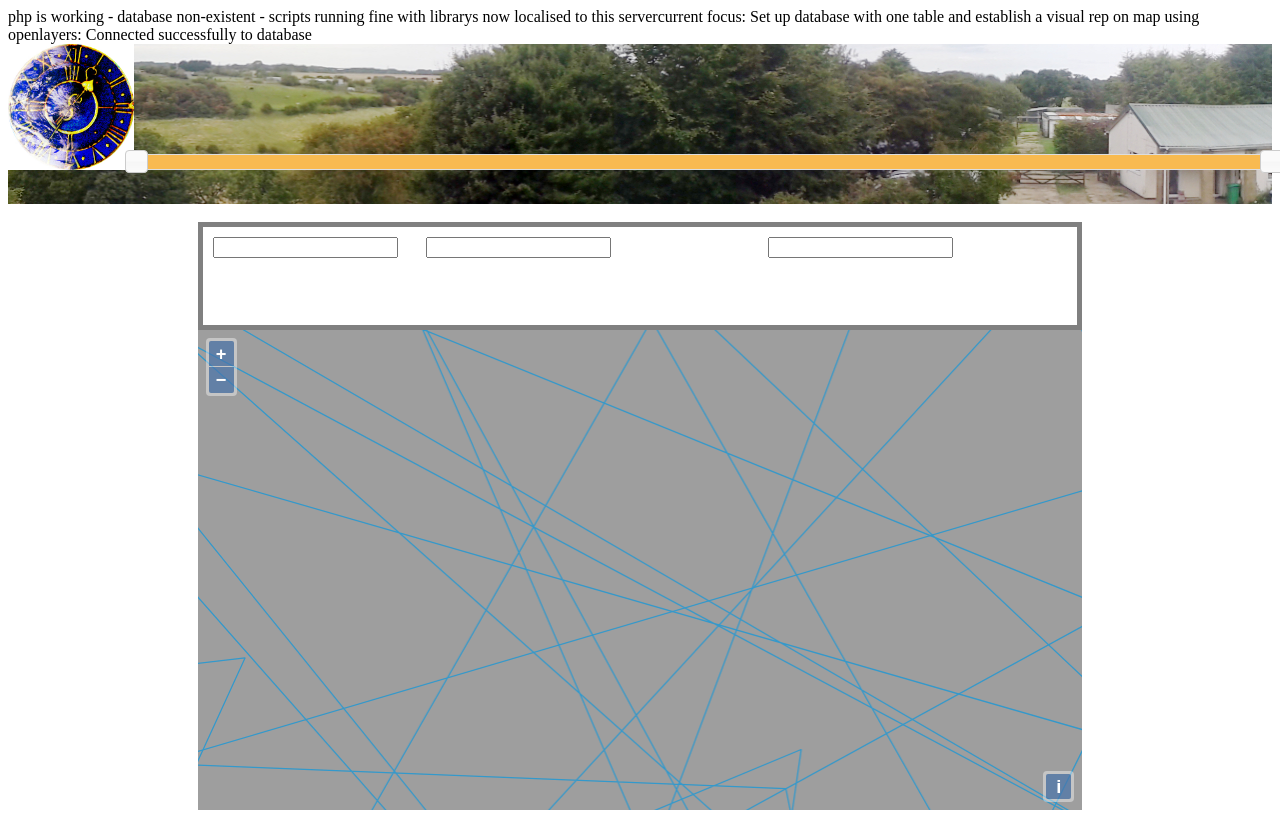
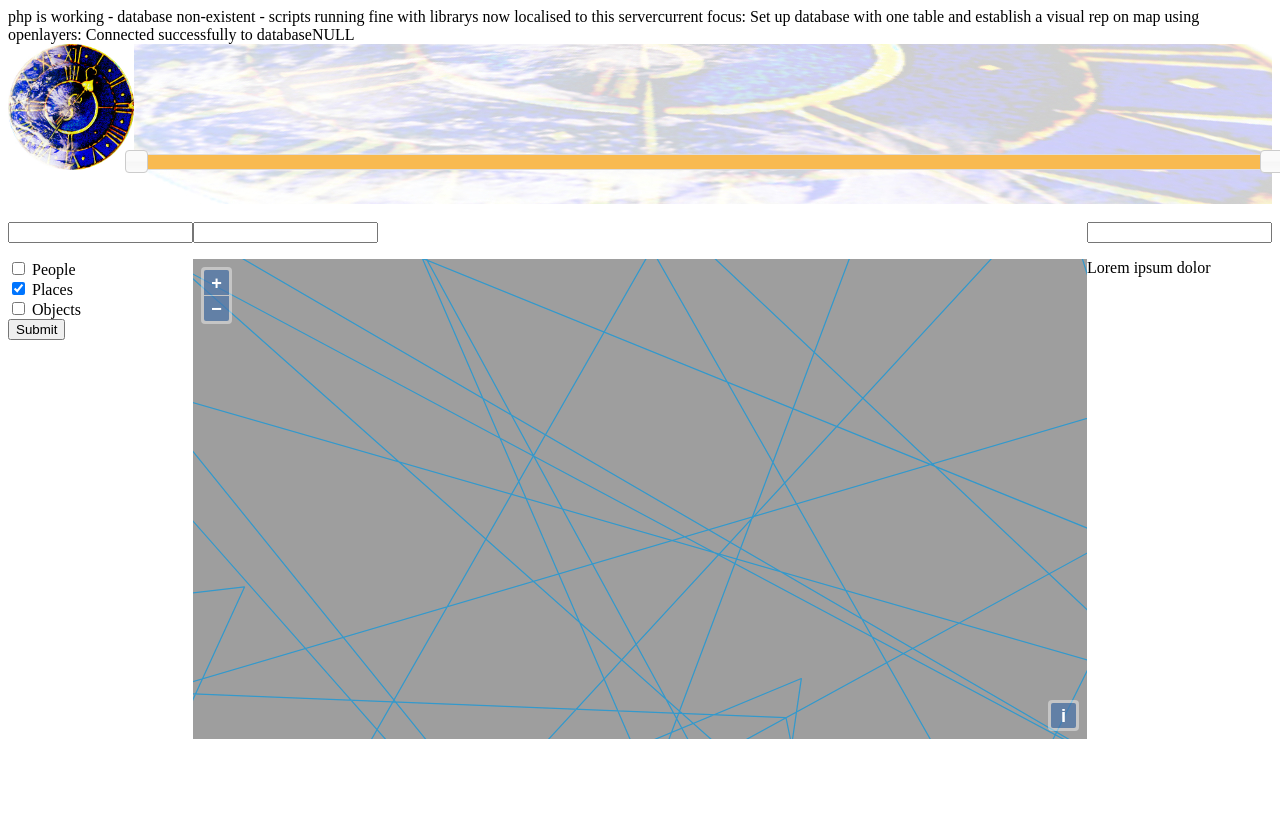
Before and after one commit to omikekimo/Times-Past, a PHP site: page / in a window 1280 px wide. Shown: the top 834 px of the page. Run offline with PHP 8.4, Linux system fonts and the light colour scheme; data that the repository does not hold is empty.

Commit message:
15/4/2015
It looks a bit nicer, both the code and the result. The lines on the map
are randomly generated, as are the markers. I do have a plan for (part
of) what the code needs to do which i will post soon.

```diff
--- a/css/main.css
+++ b/css/main.css
@@ -1,3 +1,5 @@
+
+
 	body
 	{
 		background-color: #ffffff;
@@ -18,16 +20,11 @@
 	div.header
 	{
 		width:100%;
-		display:table-row;
-		top:0;
-		left:0;
-		right:0;
-		background-image:  url("images/banner.jpg");
+		background-image:  url("/images/tpbanner.jpg");
 		background-repeat: no-repeat;
 		background-position: center;
 		height: auto;
-		padding-left:15%;
-		padding-right:15%;
+
 	}
 
 	 div.logobox
@@ -35,20 +32,19 @@
 		width: 10em;
 		height: 10em;
 		display:table-cell;
-
 	}
 
-	 img.logo
+	img.logo
 	{
-
 		max-width: 100%;
 	}
+		.map
+		{
+        height: 30em;
+        width: 100%;
+		padding-bottom: 2em;
+     }
 
-	img.socshare
-	{
-		width: 4%;
-		height: 7%;
-	}
 
 	 div.pagetop
 	{
@@ -56,35 +52,42 @@
 		display:table-cell;
 	}
 
+
+	.boxer {
+	display: table;
+	border-collapse: collapse;
+	}
+
+	.boxer .box-row {
+	display: table-row;
+	}
+
+	.boxer .box {
+	display: table-cell;
+	text-align: left;
+	vertical-align: top;
+	border: 0;
+	}
+
+	.boxer .boxmap {
+	display: table-cell;
+	text-align: left;
+	vertical-align: top;
+	border: 0;
+	width:100%;
+	}
+	img.socshare
+	{
+		width: 4%;
+		height: 7%;
+	}
+
+
 	.demoHeaders {
 		margin-top: 2em;
 	}
 
 
-
-
-
-
-
-	.map {
-        height: 30em;
-        width: 70%;
-		margin-left: 15%;
-		margin-right: 15%;
-		padding-bottom: 2em;
-     }
-
-		div.maintext
-	{
-		background-color:#ffffff;
-		margin-left:15%;
-		margin-right:15%;
-		margin-bottom:0;
-		margin-top:0;
-		border-top:0;
-		border-bottom:0;
-		padding: 1%;
-	}
 
 
 	#dialog-link
@@ -128,43 +131,12 @@
 	{
 		position: absolute;
 	}
+
 	select
 	{
 		width: 200px;
 	}
 
-	div.midcontainer
-	{
-		display: block;
-		padding: 10px;
-		border: 5px solid gray;
-		height: 10%;
-		margin: 0;
-		margin-left: 15%;
-		margin-right: 15%;
-	}
-
-	div.pageleft
-	{
-
-		float: left;
-		width: 25%;
-
-	}
-
-	div.pagemiddle {
-
-		float: left;
-	    width: 40%;
-
-	}
-
-	div.pageright {
-
-		float: left;
-		width: 25%;
-
-	}
 
 	div.footer
 	{
@@ -180,11 +152,11 @@
 		margin-right:15%;
 	}
 
-	div.pagefooter {
+	div.pagefooter
+	{
 		display:block;
 		float: bottom;
 		z-index: -1;
-
 		padding: 10px;
 		border: 5px solid gray;
 
--- a/index.php
+++ b/index.php
@@ -6,6 +6,7 @@
 $username = "root";
 $password = "";
 $searchbox = "";
+$overlay = array("people","places","objects");
 
 
 try {
@@ -19,8 +20,10 @@
     echo "Connection failed: " . $e->getMessage();
     }
 
-	$searchbox = $_POST['searchbox'];
-	echo $searchbox
+	$overlay["people"] = $_POST['people'] ;
+	var_dump ($overlay['people']);
+	$searchbox = $_POST['searchBoxForm'];
+	echo $searchbox;
 
 
 
@@ -74,36 +77,40 @@
 
 
 
-		<div class="midcontainer">
-
-			<div class="pageleft">
+<div class="boxer">
+	<div class="box-row">
+		<div class="box">
 				<form action="" method="GET">
 					<input type="text" id="startdate" name="startdate">
 				</form>
-			</div>
+		</div>
 
-			<div class="pagemiddle">
-				<form action="index.php" method="POST">
+		<div class="box">
+				<form action="index.php" method="POST" name="searchBoxForm">
 					<input type="text" id="searchbox" text="search" name="searchbox">
 				</form>
-			</div>
+		</div>
 
-			<div class="pageright">
+		<div class="box">
 				<form action="" method="GET">
 					<input type="text" id="enddate" name="enddate">
 				</form>
-			</div>
 		</div>
+	</div>
+	<div class="box-row">
+		<div class="box">
+		<form action="index.php" method="POST" name="overlaysForm" class="overlaysform">
+			<input type="checkbox" name="people" value="people"> People<br>
+			<input type="checkbox" name="places" value="places" checked> Places<br>
+			<input type="checkbox" name="objects" value="objects"> Objects<br>
+			<input type="submit" name="submit_overlays" text="Go" onclick="submitOverlays()" />
+			<br>
+		</form>
+   </div>
+		<div class="boxmap">
+			<div id="map" class="map">
+				<script type="text/javascript">
 
-
-
-
-
-
-
-
-<div id="map" class="map"></div>
-    <script type="text/javascript">
        // init map
         var map = new ol.Map({
             target: 'map',
@@ -178,12 +185,15 @@
         map.addLayer(layerLines);
         console.log(layerLines.getSource());
 
-    </script>
-    <div class="maintext">
+
+			</script>
 
 
-
+			</div>
+		</div>
+		<div class="box">Lorem ipsum dolor</div>
 	</div>
+</div>
 
 
 	<br>
@@ -193,15 +203,24 @@
 			<a href=""><img class="socmed" src="images/facebook.png" alt="Add Us on Facebook"/></a>
 			<a href=""><img class="socmed" src="images/googleplus.png" alt="Add Us on Google+"/></a>
 			<a href=""><img class="socmed" src="images/twitter.png" alt="Follow Us on Twitter"/></a>
-			<a href="http://twitter.com/share?text=Times%20Past&url=https://www.facebook.com/timespastapp"> <img class="socshare" src="images/pop_twitter.png"></a>
-			<a href="http://www.facebook.com/sharer.php?u=https://www.facebook.com/timespastapp"><img class="socshare"src="images/pop_facebook.png"></a>
+			<a href="http://twitter.com/share?text=Times%20Past&url=https://www.facebook.com/timespastapp"> 	<img class="socshare" src="images/pop_twitter.png">
+			</a>
+			<a href="http://www.facebook.com/sharer.php?u=https://www.facebook.com/timespastapp">
+				<img class="socshare"src="images/pop_facebook.png">
+			</a>
 		</div>
 	</div>
 </div>
 </body>
   	<script>
 
-$( "#accordion" ).accordion();
+
+	submitOverlays = function(){
+    document.getel["searchBoxForm"].submit();
+    document.forms["overlaysForm"].submit();
+}
+
+	$( "#accordion" ).accordion();
 
 
 
--- a/query.php
+++ /dev/null
@@ -1,3 +0,0 @@
-<?php
-echo " : search action link working"
-?>
```
Also changed, not shown: images/banner.jpg (deleted), images/tpbanner.jpg (added), 1 other file.
